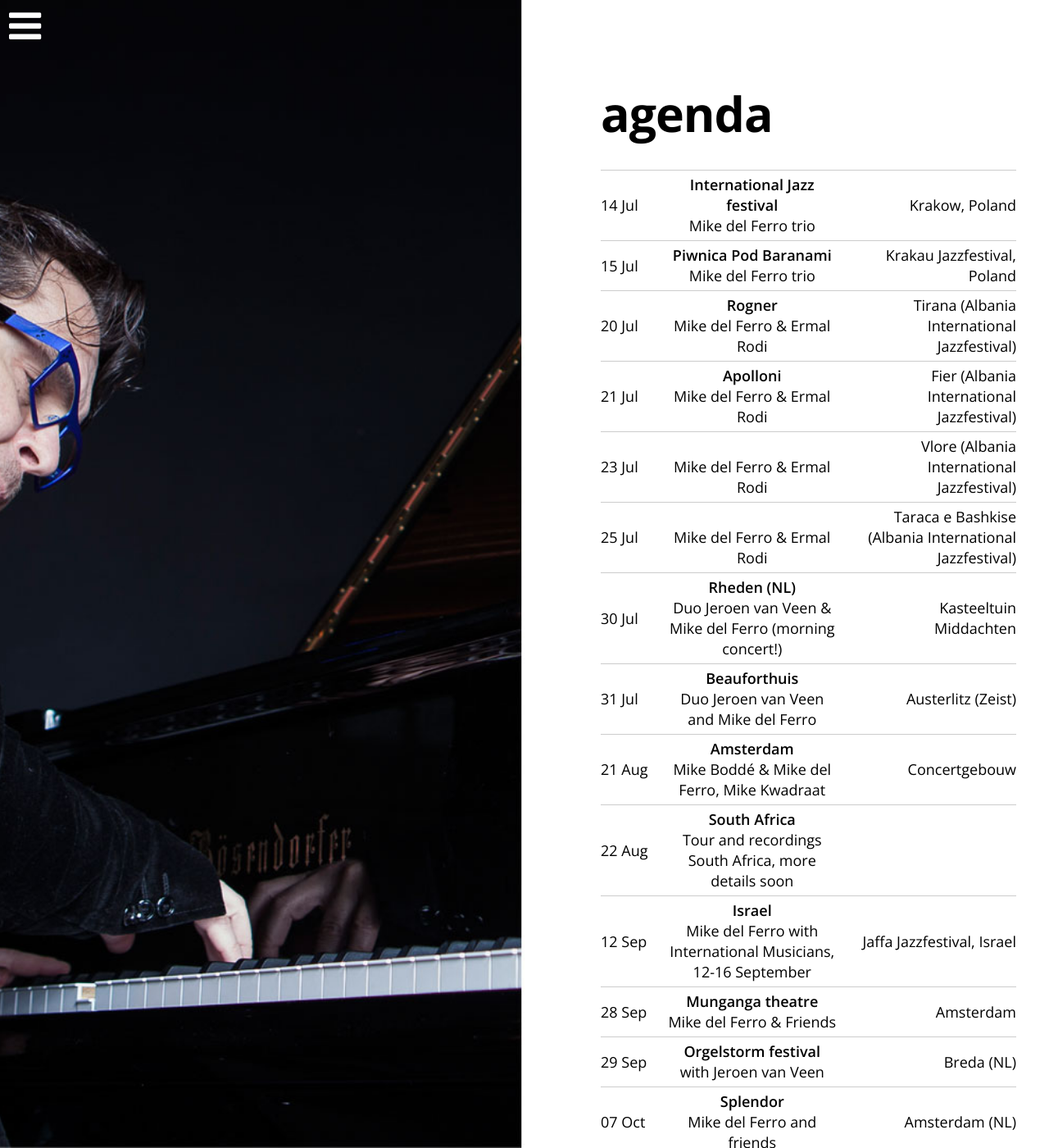
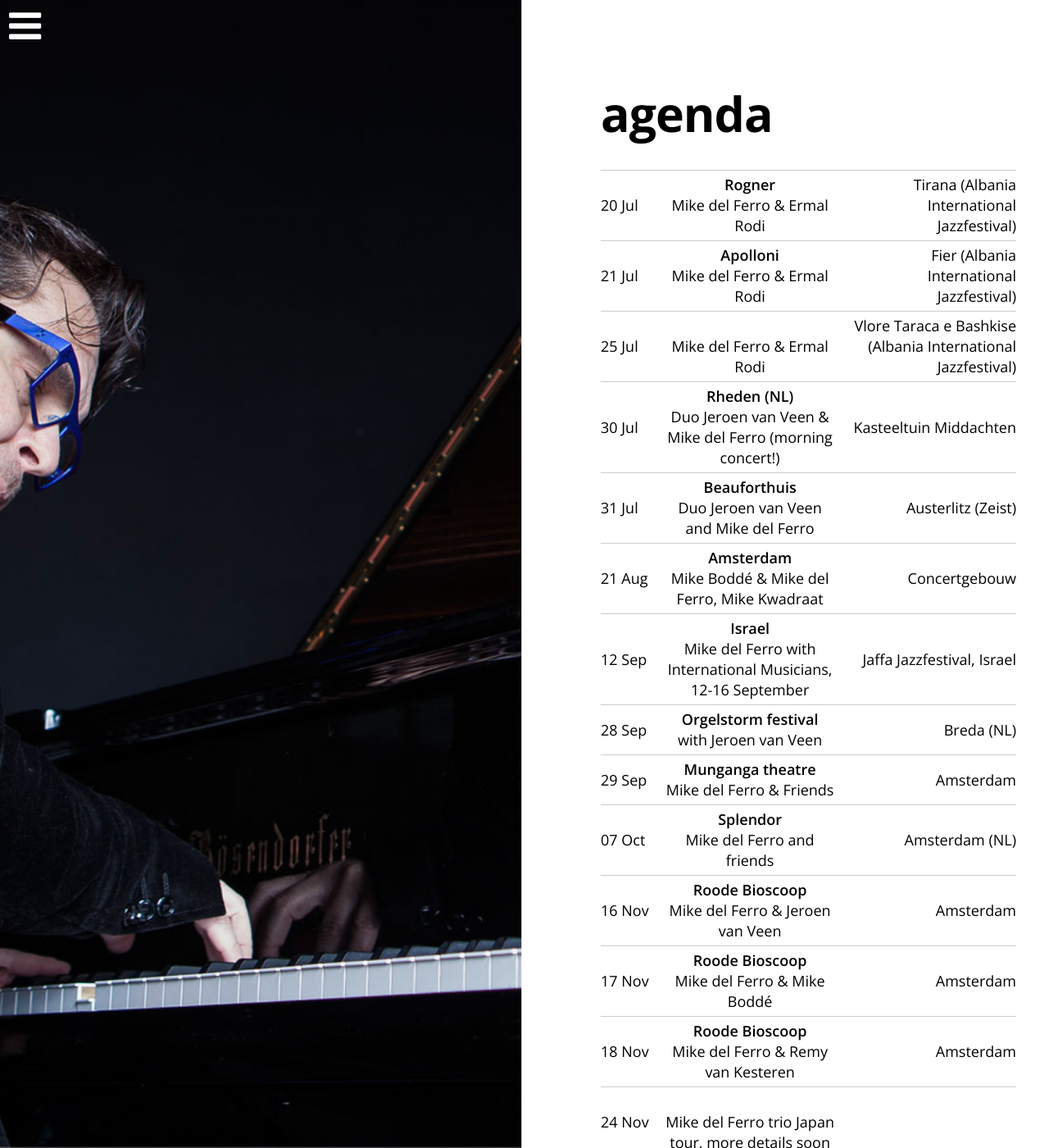
Before and after one commit to mikedelferro/website, a Jekyll site: the page built from agenda.html, in a window 1280 px wide and 1400 px high. Shown: the whole window at 82% size. Built offline with Jekyll 4.4.1, drawn with Linux system fonts in a browser that asks for light colours; nearby versions of some CDN libraries; some of the changed text lies outside the part shown.

Commit message:
Updated '_config.yml' via CloudCannon

```diff
--- a/_config.yml
+++ b/_config.yml
@@ -1,9 +1,4 @@
 gigs:
-  - title: 'Tour and recordings South Africa, more details soon'
-    date: 2017-08-22 15:00:00
-    location:
-    venue: South Africa
-    url:
   - title: 'Mike Boddé & Mike del Ferro, Mike Kwadraat'
     date: 2017-08-21 08:00:00
     location: Concertgebouw
@@ -14,18 +9,13 @@ gigs:
     location: Tirana (Albania International Jazzfestival)
     venue: Rogner
     url:
-  - title: Mike del Ferro trio
-    date: 2017-07-15 20:00:00
-    location: 'Krakau Jazzfestival, Poland'
-    venue: Piwnica Pod Baranami
-    url: 'http://www.cracjazz.com/pl/piwnica-pod-baranami-program/'
   - title: 'Duo Jeroen van Veen & Mike del Ferro (morning concert!)'
     date: 2017-07-30 11:30:00
     location: Kasteeltuin Middachten
     venue: Rheden (NL)
     url: 'http://www.middachten.nl/zomerconcerten-in-de-tuin/'
   - title: with Jeroen van Veen
-    date: 2017-09-29 20:00:00
+    date: 2017-09-28 20:00:00
     location: Breda (NL)
     venue: Orgelstorm festival
     url:
@@ -59,11 +49,6 @@ gigs:
     location: Lelystad (NL)
     venue: Agora theater
     url: www.agora-lelystad.nl
-  - title: Mike del Ferro trio
-    date: 2017-07-14 20:00:00
-    location: 'Krakow, Poland'
-    venue: International Jazz festival
-    url:
   - title: 'Mike del Ferro & Mike Boddé, Mike kwadraat'
     date: 2018-03-09 20:30:00
     location: Drachten (NL)
@@ -120,7 +105,7 @@ gigs:
     venue:
     url:
   - title: 'Mike del Ferro & Friends'
-    date: 2017-09-28 20:30:00
+    date: 2017-09-29 20:30:00
     location: Amsterdam
     venue: Munganga theatre
     url: www.munganga.nl
@@ -141,18 +126,13 @@ gigs:
     url: www.splendoramsterdam.com
   - title: 'Mike del Ferro & Ermal Rodi'
     date: 2017-07-25 20:00:00
-    location: Taraca e Bashkise (Albania International Jazzfestival)
+    location: Vlore Taraca e Bashkise (Albania International Jazzfestival)
     venue:
     url:
   - title: 'Mike del Ferro & Ermal Rodi'
     date: 2017-07-21 00:00:00
     location: Fier  (Albania International Jazzfestival)
     venue: Apolloni
-    url:
-  - title: 'Mike del Ferro & Ermal Rodi'
-    date: 2017-07-23 20:00:00
-    location: Vlore  (Albania International Jazzfestival)
-    venue:
     url:
   - title: 'Duo Jeroen van Veen & Mike del Ferro'
     date: 2017-12-09 20:00:00
```
